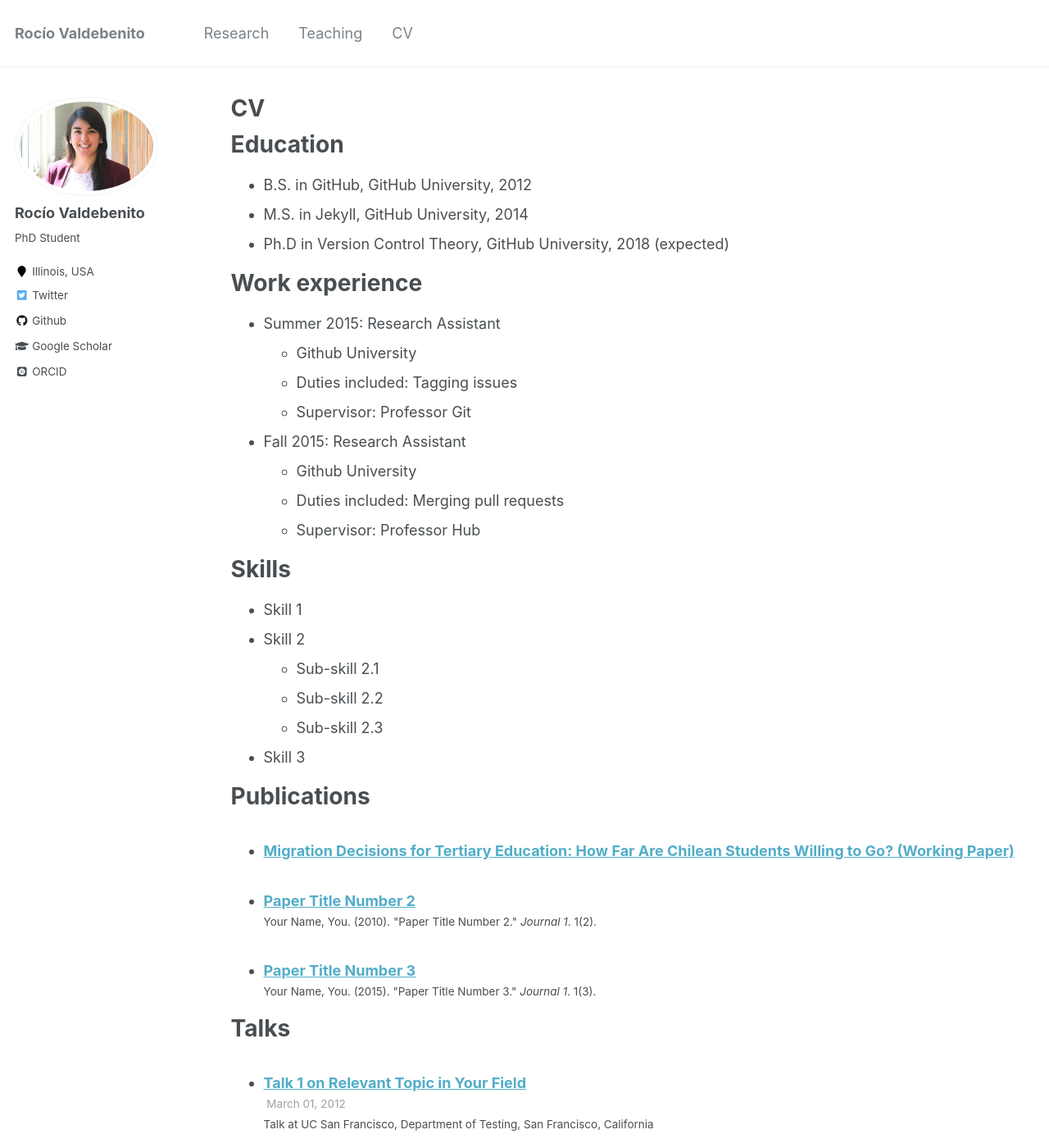
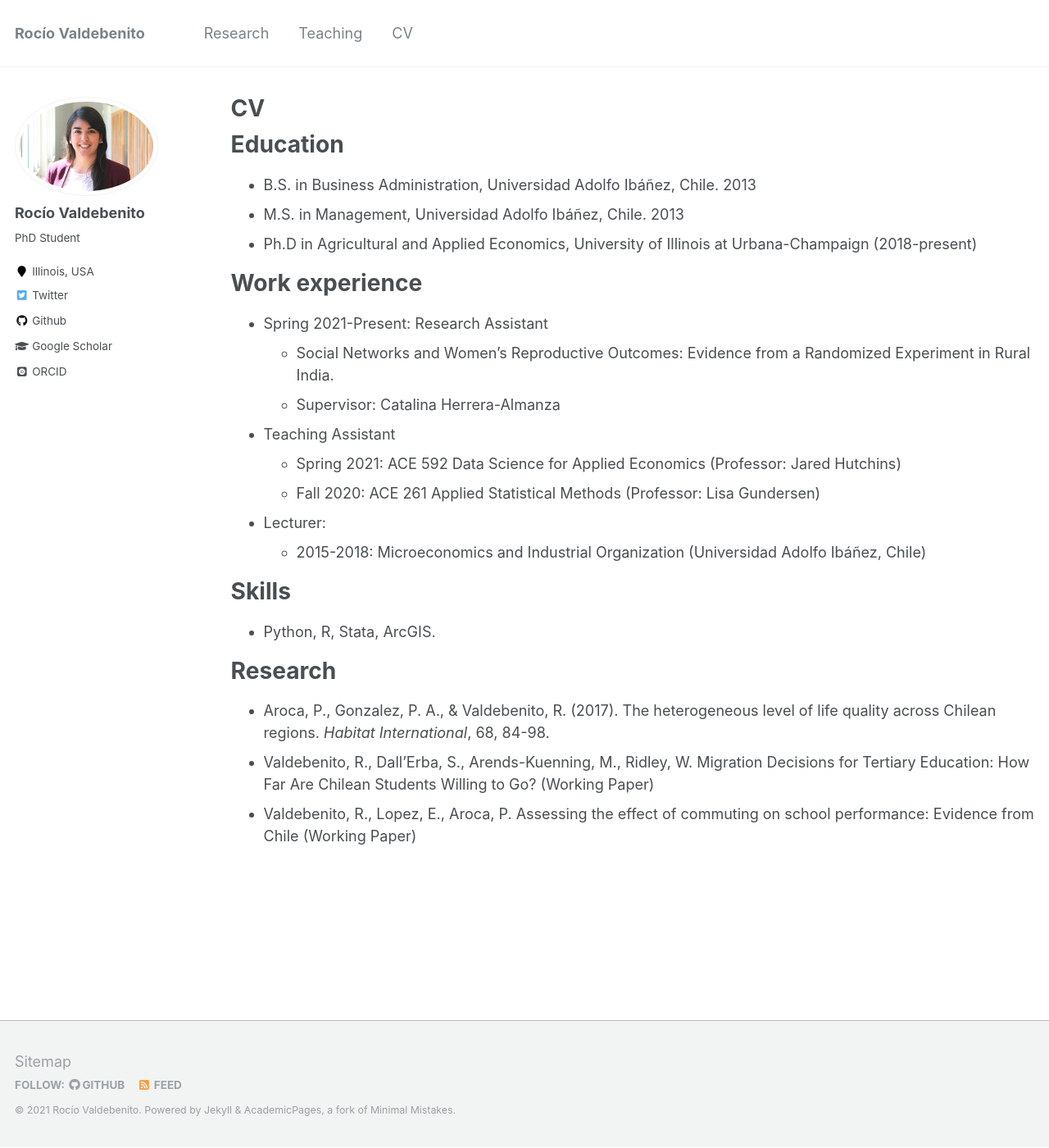
Before and after one commit to rvaldebenito/rvaldebenito.github.io, a Jekyll site: the page built from _pages/cv.md, in a window 1280 px wide and 1400 px high. Shown: the whole window at 82% size. Built offline with Jekyll 4.4.1, drawn with Linux system fonts in a browser that asks for light colours; some web fonts are replaced; some of the changed text lies outside the part shown.

Commit message:
adding CV

```diff
--- a/_pages/cv.md
+++ b/_pages/cv.md
@@ -11,49 +11,29 @@ redirect_from:
 
 Education
 ======
-* B.S. in GitHub, GitHub University, 2012
-* M.S. in Jekyll, GitHub University, 2014
-* Ph.D in Version Control Theory, GitHub University, 2018 (expected)
+* B.S. in Business Administration, Universidad Adolfo Ibáñez, Chile. 2013
+* M.S. in Management, Universidad Adolfo Ibáñez, Chile. 2013
+* Ph.D in Agricultural and Applied Economics, University of Illinois at Urbana-Champaign (2018-present)
 
 Work experience
 ======
-* Summer 2015: Research Assistant
-  * Github University
-  * Duties included: Tagging issues
-  * Supervisor: Professor Git
+* Spring 2021-Present: Research Assistant
+  * Social Networks and Women’s Reproductive Outcomes: Evidence from a Randomized Experiment in Rural India.
+  * Supervisor: Catalina Herrera-Almanza
 
-* Fall 2015: Research Assistant
-  * Github University
-  * Duties included: Merging pull requests
-  * Supervisor: Professor Hub
+* Teaching Assistant
+  * Spring 2021: ACE 592 Data Science for Applied Economics (Professor: Jared Hutchins)
+  * Fall 2020: ACE 261 Applied Statistical Methods (Professor: Lisa Gundersen)
+
+* Lecturer:
+  * 2015-2018: Microeconomics and Industrial Organization (Universidad Adolfo Ibáñez, Chile)
 
 Skills
 ======
-* Skill 1
-* Skill 2
-  * Sub-skill 2.1
-  * Sub-skill 2.2
-  * Sub-skill 2.3
-* Skill 3
+* Python, R, Stata, ArcGIS.
 
-Publications
+Research
 ======
-  <ul>{% for post in site.publications %}
-    {% include archive-single-cv.html %}
-  {% endfor %}</ul>
-
-Talks
-======
-  <ul>{% for post in site.talks %}
-    {% include archive-single-talk-cv.html %}
-  {% endfor %}</ul>
-
-Teaching
-======
-  <ul>{% for post in site.teaching %}
-    {% include archive-single-cv.html %}
-  {% endfor %}</ul>
-
-Service and leadership
-======
-* Currently signed in to 43 different slack teams
+* Aroca, P., Gonzalez, P. A., & Valdebenito, R. (2017). The heterogeneous level of life quality across Chilean regions. *Habitat International*, 68, 84-98.
+* Valdebenito, R., Dall'Erba, S., Arends-Kuenning, M., Ridley, W. Migration Decisions for Tertiary Education: How Far Are Chilean Students Willing to Go? (Working Paper)
+* Valdebenito, R., Lopez, E., Aroca, P. Assessing the effect of commuting on school performance: Evidence from Chile (Working Paper)
```
